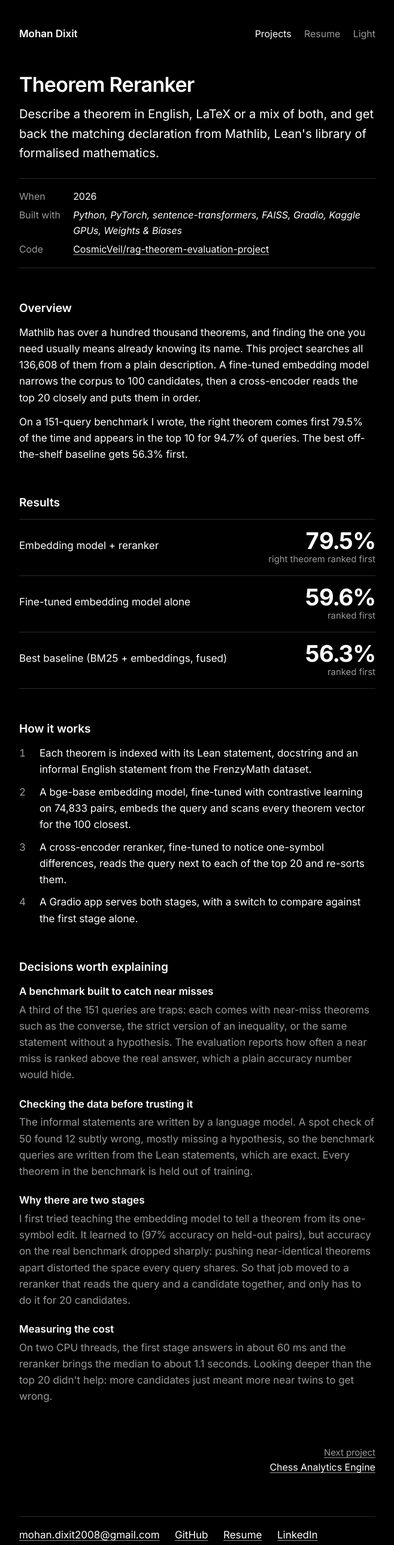
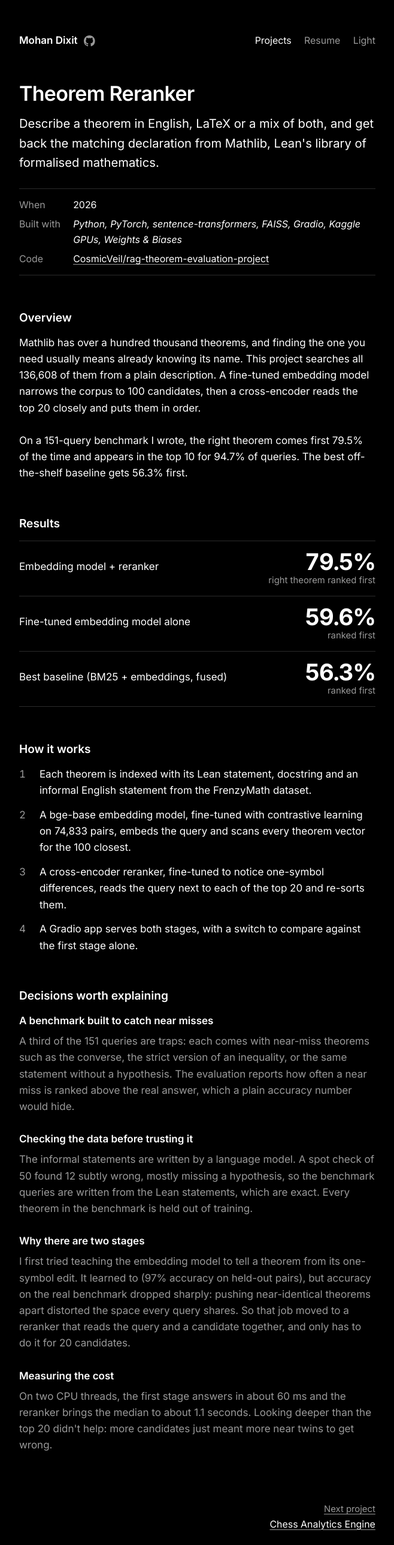
Before and after one commit to CosmicVeil/Mohan-PersonalWebsite, a plain HTML site: page projects/theorem-reranker.html in a window 1280 px wide. Shown: the top 2575 px of the page at 60% size, without its empty margins (96-754 px from the left). Drawn offline with Linux system fonts and the light colour scheme.

Commit message:
Spacing on a line-height scale, GitHub icon, new contact line
- Replace 16 one-off spacing values with five tokens that are fractions
  or multiples of one line of body text, and drop the p / h2 + p margin
  override in favour of sibling selectors.
- GitHub icon next to the name on every page.
- Get in touch now points to LinkedIn and m2dixit@uwaterloo.ca.

Co-Authored-By: Claude Opus 5.5 <noreply@anthropic.com>

```diff
--- a/projects/theorem-reranker.html
+++ b/projects/theorem-reranker.html
@@ -16,7 +16,10 @@
 </head>
 <body>
 <header class="site-header reveal">
-  <a class="home-link" href="../">Mohan Dixit</a>
+  <div class="name">
+    <a class="home-link" href="../">Mohan Dixit</a>
+    <a class="github-mark" href="https://github.com/CosmicVeil" aria-label="GitHub profile"><svg viewBox="0 0 16 16" width="16" height="16" aria-hidden="true" focusable="false"><path fill="currentColor" d="M8 0c4.42 0 8 3.58 8 8a8.013 8.013 0 0 1-5.45 7.59c-.4.08-.55-.17-.55-.38 0-.27.01-1.13.01-2.2 0-.75-.25-1.23-.54-1.48 1.78-.2 3.65-.88 3.65-3.95 0-.88-.31-1.59-.82-2.15.08-.2.36-1.02-.08-2.12 0 0-.67-.22-2.2.82-.64-.18-1.32-.27-2-.27-.68 0-1.36.09-2 .27-1.53-1.03-2.2-.82-2.2-.82-.44 1.1-.16 1.92-.08 2.12-.51.56-.82 1.28-.82 2.15 0 3.06 1.86 3.75 3.64 3.95-.23.2-.44.55-.51 1.07-.46.21-1.61.55-2.33-.66-.15-.24-.6-.83-1.23-.82-.67.01-.27.38.01.53.34.19.73.9.82 1.13.16.45.68 1.31 2.69.94 0 .67.01 1.3.01 1.49 0 .21-.15.45-.55.38A7.995 7.995 0 0 1 0 8c0-4.42 3.58-8 8-8Z"/></svg></a>
+  </div>
   <nav class="site-nav" aria-label="Site">
     <a href="../#projects" aria-current="page">Projects</a>
     <a href="../assets/mohan-dixit-resume.pdf">Resume</a>
--- a/styles.css
+++ b/styles.css
@@ -4,6 +4,16 @@
   --fg: #fff;
   --muted: #999;
   --rule: #2b2b2b;
+
+  /* Vertical rhythm. Every vertical gap is a fraction or multiple of one
+     line of body text (line-height 1.6 x root size), so spacing and text
+     share one beat. In rem, so it scales down with the phone font size. */
+  --line: 1.6rem;
+  --quarter: calc(var(--line) / 4);  /* inside one item */
+  --half: calc(var(--line) / 2);     /* heading to its content, list rows */
+  --double: calc(var(--line) * 2);   /* between sections */
+  --triple: calc(var(--line) * 3);   /* before the footer */
+  --gutter: 1.25rem;                 /* horizontal gaps */
 }
 [data-theme="light"] {
   --bg: #fff;
@@ -27,11 +37,15 @@ html {
 body {
   max-width: 38rem;
   margin: 0;
-  padding: 2rem 1.5rem 3rem;
+  padding: var(--line) 1.5rem var(--double);
 }
 @media (min-width: 48rem) {
-  body { margin-left: 8vw; padding-top: 2.5rem; }
+  body { margin-left: 8vw; padding-top: var(--double); }
 }
+
+/* Reset vertical margins; spacing below is set deliberately, one rule per gap. */
+h1, h2, h3, p, ul, ol, dl, dd, figure { margin: 0; }
+ul, ol { list-style: none; padding: 0; }
 
 a {
   color: inherit;
@@ -49,19 +63,32 @@ img { max-width: 100%; height: auto; display: block; }
 /* Header and navigation */
 .site-header {
   display: flex;
-  align-items: baseline;
+  align-items: center;
   justify-content: space-between;
-  gap: 1rem;
+  gap: var(--half) var(--gutter);
   flex-wrap: wrap;
+}
+.name {
+  display: flex;
+  align-items: center;
+  gap: 0.6rem;
 }
 .home-link {
   font-weight: 600;
   text-decoration: none;
 }
+.github-mark {
+  display: inline-flex;
+  color: var(--muted);
+  transition: color 0.2s ease;
+}
+.github-mark:hover { color: var(--fg); }
+.github-mark svg { width: 1.1rem; height: 1.1rem; }
+h1 + .github-mark svg { width: 1.3rem; height: 1.3rem; }
 .site-nav {
   display: flex;
   align-items: baseline;
-  gap: 1.25rem;
+  gap: var(--gutter);
   font-size: 0.9375rem;
 }
 .site-nav a { color: var(--muted); text-decoration: none; }
@@ -78,47 +105,46 @@ img { max-width: 100%; height: auto; display: block; }
 .theme-toggle:hover { color: var(--fg); }
 
 h1 {
-  margin: 0;
   font-size: 1.75rem;
   font-weight: 600;
   line-height: 1.2;
   letter-spacing: -0.02em;
 }
-.page-title { margin-top: 3rem; font-size: 2rem; }
+.page-title { margin-top: var(--double); font-size: 2rem; }
 
-.intro { margin: 0.75rem 0 0; }
-.seeking { margin: 0.75rem 0 0; color: var(--muted); }
+/* Intro block: name, then the two lines that belong to it. */
+.intro { margin-top: var(--half); }
+.seeking { margin-top: var(--quarter); color: var(--muted); }
 .seeking a { color: var(--fg); }
-.lede { margin: 0.75rem 0 0; font-size: 1.1875rem; }
+.lede { margin-top: var(--half); font-size: 1.1875rem; }
 
-section { margin-top: 3rem; }
+/* Sections and headings */
+main > section { margin-top: var(--double); }
 h2 {
-  margin: 0 0 0.75rem;
+  margin-bottom: var(--half);
   font-size: 1.125rem;
   font-weight: 600;
 }
 h3 {
-  margin: 1.5rem 0 0;
   font-size: 1rem;
   font-weight: 400;
   font-style: italic;
   color: var(--muted);
 }
-p { margin: 0.75rem 0 0; }
-h2 + p { margin-top: 0; }
+section p + p { margin-top: var(--line); }
 
-ul, ol { list-style: none; margin: 0; padding: 0; }
-
-/* Contests: the one bold element on the page. */
+/* Contests and results: the one bold element on the page. */
+.results + h3 { margin-top: var(--line); }
+.results { margin-top: var(--quarter); }
 .results li {
   display: flex;
   align-items: baseline;
   justify-content: space-between;
-  gap: 1rem;
-  padding: 0.85rem 0;
+  gap: var(--gutter);
+  padding: var(--half) 0;
   border-bottom: 1px solid var(--rule);
 }
-.results li:first-child { border-top: 1px solid var(--rule); margin-top: 0.4rem; }
+.results li:first-child { border-top: 1px solid var(--rule); }
 .results .event { flex: 1; min-width: 0; }
 .results .score { text-align: right; max-width: 50%; }
 .results .figure {
@@ -131,27 +157,26 @@ ul, ol { list-style: none; margin: 0; padding: 0; }
 }
 .results .note { display: block; font-size: 0.875rem; color: var(--muted); }
 
-/* Plain lists of roles and projects */
-.entries > li { margin-top: 1.1rem; }
-.entries > li:first-child { margin-top: 0; }
+/* Plain lists of roles and projects: one line of space between items,
+   none inside an item except a quarter before the stack. */
+.entries > li + li { margin-top: var(--line); }
 .entries .what { display: block; }
 .entries .detail { display: block; color: var(--muted); }
-.entries .stack { display: block; font-size: 0.875rem; color: var(--muted); margin-top: 0.15rem; font-style: italic; }
-.entries .when { color: var(--muted); font-size: 0.875rem; margin-left: 0.4rem; }
+.entries .stack { display: block; margin-top: var(--quarter); font-size: 0.875rem; font-style: italic; color: var(--muted); }
+.entries .when { margin-left: 0.4rem; font-size: 0.875rem; color: var(--muted); }
 
 /* Project pages */
 .meta {
   display: grid;
   grid-template-columns: max-content 1fr;
-  gap: 0.35rem 1.25rem;
-  margin: 1.5rem 0 0;
-  padding: 1rem 0;
+  gap: var(--quarter) var(--gutter);
+  margin-top: var(--line);
+  padding: var(--half) 0;
   border-top: 1px solid var(--rule);
   border-bottom: 1px solid var(--rule);
   font-size: 0.9375rem;
 }
 .meta dt { color: var(--muted); }
-.meta dd { margin: 0; }
 .meta dd.stack { font-style: italic; }
 
 .steps { counter-reset: step; }
@@ -159,8 +184,8 @@ ul, ol { list-style: none; margin: 0; padding: 0; }
   counter-increment: step;
   position: relative;
   padding-left: 2rem;
-  margin-top: 0.6rem;
 }
+.steps li + li { margin-top: var(--half); }
 .steps li::before {
   content: counter(step);
   position: absolute;
@@ -168,33 +193,32 @@ ul, ol { list-style: none; margin: 0; padding: 0; }
   color: var(--muted);
   font-variant-numeric: lining-nums tabular-nums;
 }
-.steps li:first-child { margin-top: 0; }
 
-.decision + .decision { margin-top: 1.25rem; }
-.decision h3 { font-style: normal; color: var(--fg); font-weight: 600; margin-top: 0; }
-.decision p { margin-top: 0.2rem; color: var(--muted); }
+.decision + .decision { margin-top: var(--line); }
+.decision h3 { font-style: normal; color: var(--fg); font-weight: 600; }
+.decision p { margin-top: var(--quarter); color: var(--muted); }
 
-figure { margin: 1.5rem 0 0; }
+main > figure { margin-top: var(--double); }
 figure img { border: 1px solid var(--rule); }
-figcaption { margin-top: 0.4rem; font-size: 0.875rem; color: var(--muted); }
+figcaption { margin-top: var(--quarter); font-size: 0.875rem; color: var(--muted); }
 
 .pager {
   display: flex;
   justify-content: space-between;
-  gap: 1rem;
-  margin-top: 4rem;
+  gap: var(--gutter);
+  margin-top: var(--triple);
   font-size: 0.9375rem;
 }
 .pager span { display: block; color: var(--muted); font-size: 0.875rem; }
 .pager .next { text-align: right; margin-left: auto; }
 
 footer {
-  margin-top: 4rem;
-  padding-top: 1rem;
+  margin-top: var(--triple);
+  padding-top: var(--half);
   border-top: 1px solid var(--rule);
   color: var(--muted);
 }
-footer ul { display: flex; flex-wrap: wrap; gap: 0.4rem 1.5rem; }
+footer ul { display: flex; flex-wrap: wrap; gap: var(--quarter) var(--gutter); }
 footer a { color: var(--fg); }
 
 /* Motion: a short fade-up as each page loads, staggered by --i,
@@ -211,7 +235,7 @@ footer a { color: var(--fg); }
 ::view-transition-new(root) { animation-duration: 0.25s; }
 
 @media (prefers-reduced-motion: reduce) {
-  html, a, .theme-toggle { transition: none; }
+  html, a, .theme-toggle, .github-mark { transition: none; }
   .reveal { animation: none; }
   @view-transition { navigation: none; }
 }
@@ -220,5 +244,4 @@ footer a { color: var(--fg); }
   html { font-size: 1rem; }
   .results .figure { font-size: 1.875rem; }
   .intro br { display: none; }
-  .page-title { margin-top: 2.25rem; }
 }
```
Also changed, not shown: index.html (+5 -2 lines), projects/atlas.html (+4 -1 lines), projects/chess-analytics-engine.html (+4 -1 lines), projects/court-vision.html (+4 -1 lines).
